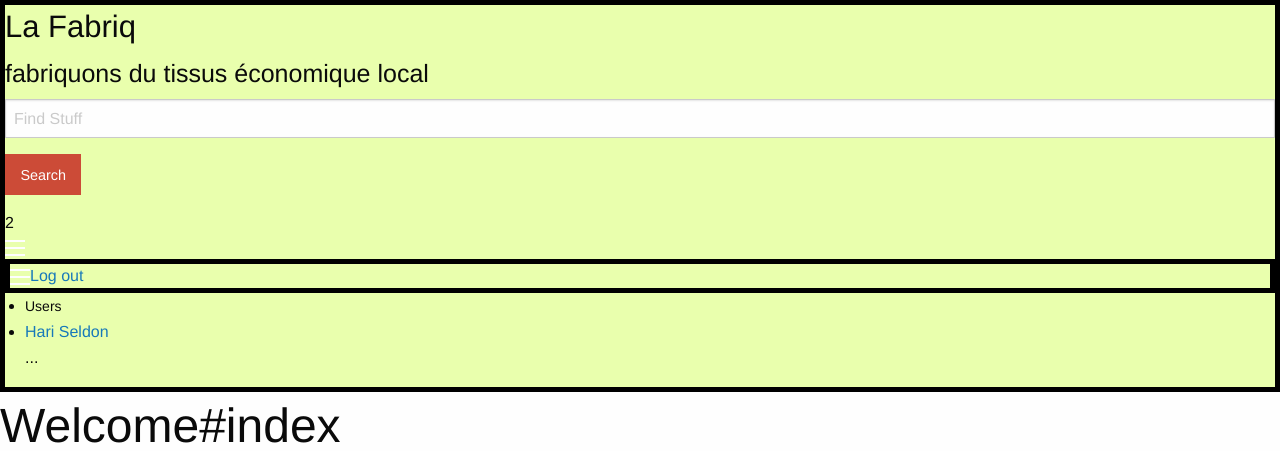
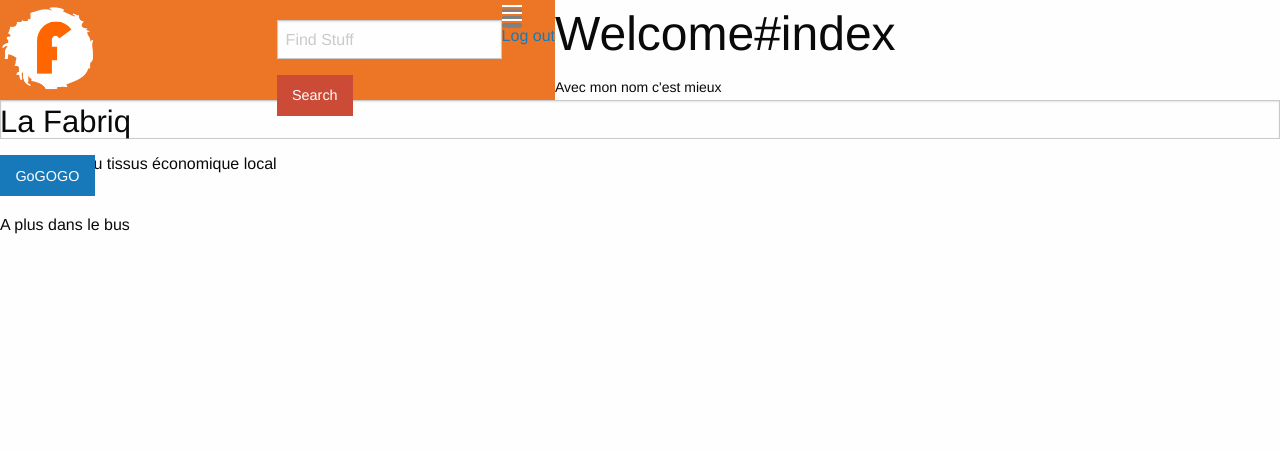
Before and after one commit to MickyWillys/lafab_mvp, a Rails app: page / in a window 1280 px wide. Shown: the top 451 px of the page. Run offline with Rails 7, Linux system fonts and the light colour scheme; the visitor is signed in with stand-in values (Sample User, id 1); style sheets or scripts are compiled from the project's sources; some libraries are stand-ins or nearby versions.

Commit message:
bar menu upgraded

```diff
--- a/app/assets/stylesheets/shared.css.scss
+++ b/app/assets/stylesheets/shared.css.scss
@@ -1,3 +1,18 @@
+.full-width{
+	width: 100%;
+	float:left;
+}
+.top-menu{
+	height: 100px;
+	background-color: #ed7626;
+	float:left;
+}
+.search-bar{
+	margin-top: 20px;
+}
+
+
+
 #map{ height: 180px;
 		border: 2px solid #000;
 	}
--- a/app/views/layouts/welcome.html.haml
+++ b/app/views/layouts/welcome.html.haml
@@ -10,7 +10,7 @@
 		= csrf_meta_tags
 
 		%body.home
-			= render 'shared/menu'
+			= render 'shared/top_bar'
 
 
 
--- /dev/null
+++ b/app/views/shared/_top_bar.html.haml
@@ -0,0 +1,22 @@
+.nav
+	.large-5.small-4.columns.top-menu
+		.large-3.small-3.columns
+			= image_tag("logo_fabriq_blanc.png",:width => 100, :height => 100)
+		.large-9.small-9.columns
+			%h3 La Fabriq
+			%p Fabriquons du tissus économique local
+	.large-5.small-5.columns.top-menu
+		.row.collapse.search-bar
+			.large-9.small-10.columns
+				%input{placeholder: "Find Stuff", type: "text"}/
+			.large-3.small-2.columns
+				%a.alert.button.postfix{href: "#"} Search
+	.large-2.small-3.columns.top-menu
+		.row.menu-icon
+			= image_tag("menu.png",:width => 50, :height => 50)
+		.row.log-stuff
+			- if account_signed_in?
+				= link_to "Log out", destroy_account_session_path, method: :delete
+			- else
+				= link_to "Sign up", new_account_registration_path
+				= link_to "Sign in", new_account_session_path
--- /dev/null
+++ b/app/views/skills/show.html.haml
@@ -0,0 +1,2 @@
+.container
+	= render 'map'
```
Also changed, not shown: app/views/layouts/application.html.haml (+1 -9 lines), app/views/skills/_map.html.erb (added, +17 -0 lines), app/views/skills/_skill.html.haml (+4 -4 lines), app/assets/images/logo_fabriq_blanc.png (added), app/assets/images/menu.png (added).
